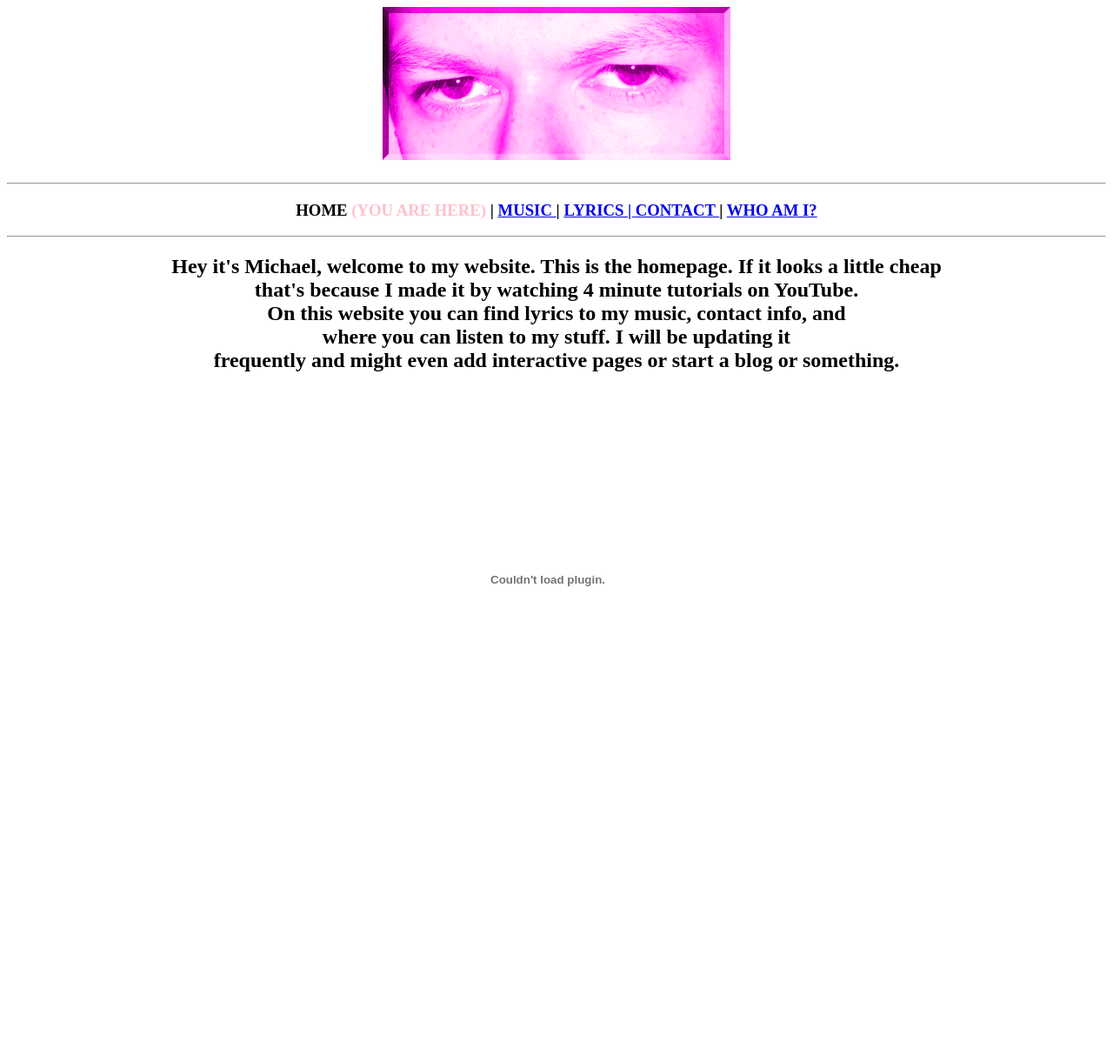
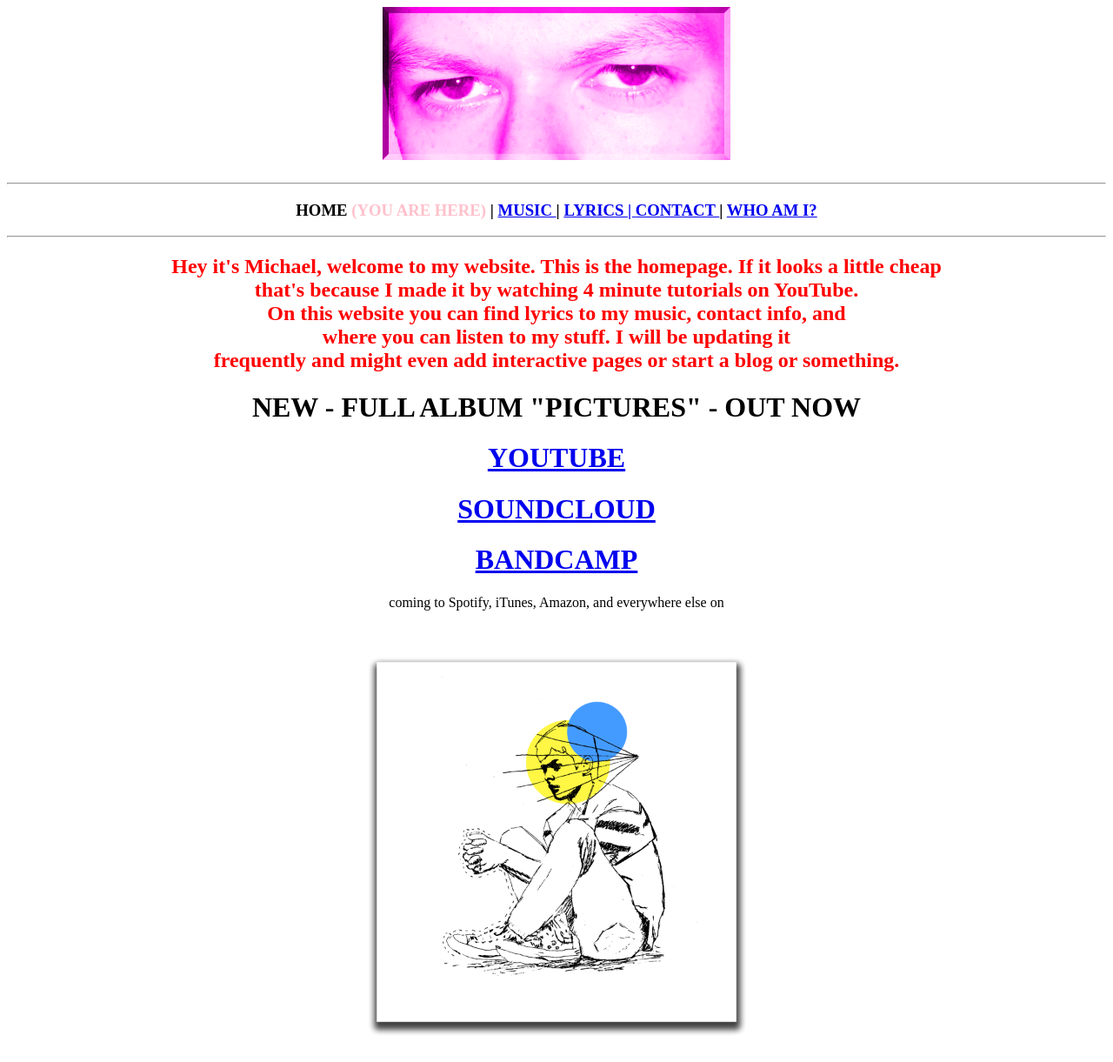
Before and after one commit to psychedelican/website, a plain HTML site: page index.html in a window 1280 px wide. Shown: the whole page at 87% size. Before the commit the page ends 1022 px from the top, so only its background shows below. Drawn offline with Linux system fonts and the light colour scheme.

Commit message:
added album cover n changed font collor

```diff
--- a/index.html
+++ b/index.html
@@ -4,6 +4,7 @@
 		</head>
 <center>
 <body>
+
 		<img src="images/eyes.png" width="400px" height="176px" align="center"><br>
 		&nbsp; <br>
 		<hr>
@@ -11,29 +12,28 @@
 		| <a href="lyrics.html">LYRICS | <a href="contact.html">CONTACT </a>| <a href="whoami.html"> WHO AM I? </a></h3>
 		<hr>
 
-		<h2> Hey it's Michael, welcome to my website. This is the homepage. If it looks a little cheap
+		<font color="red"><h2> Hey it's Michael, welcome to my website. This is the homepage. If it looks a little cheap
 		<br> that's because I made it by watching 4 minute tutorials on YouTube.
 		<br> On this website you can find lyrics to my music, contact info, and
 		<br> where you can listen to my stuff. I will be updating it
 		<br> frequently and might even add interactive pages or start a blog or something.
-		<br>
+		<br></h2>
+	</font>
 		</h2>
-		</center>
+		<h1> NEW - FULL ALBUM "PICTURES" - OUT NOW</h1>
+		<font color="red">
+		<h1><a href="https://www.youtube.com/watch?v=MboUz0fJb6w" target="_blank"> YOUTUBE </a></h1>
+		<h1><a href="https://www.soundcloud.com/kofron" target="_blank"> SOUNDCLOUD </a></h1>
+		<h1><a href="https://kofron.bandcamp.com" target="_blank"> BANDCAMP </a></h1>
+		</font>
+		<p>coming to Spotify, iTunes, Amazon, and everywhere else on </p>
+		<div align="center">
+		<img src="images/cover.png" width="500px" height="500px">
+</div>
+</center>
 
 
 		<br />
-		<center>
-		<object width="648px" height="400px">
-		<param name="movie"
-		value="http://www.addictinggames.com/newGames/funny-games/kittencannon/kittencannon.swf?c=27">
-
-		<embed src="http://www.addictinggames.com/newGames/funny-games/kittencannon/kittencannon.swf?c=27"
-		width="648px" height="400px">
-
-		</embed>
-		</object>
-
-		&emsp;
 
 		<br>
 		<br>
```
